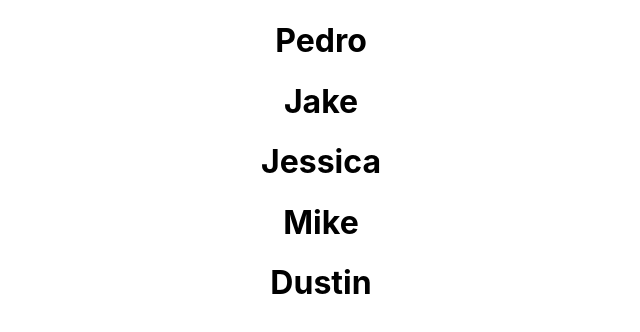
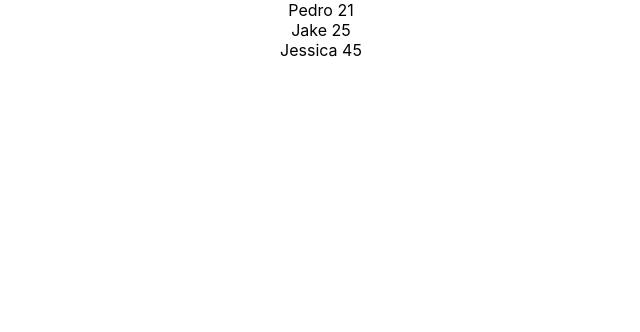
Before and after one commit to KyiPhyuKhant/react-app, a React (Create React App) app: page / in a window 1280 px wide. Shown: the top 332 px of the page, without its empty margins (319-959 px from the left). Built offline with nearby package versions, Linux system fonts and the light colour scheme.

Commit message:
created user js and imported

```diff
--- a/src/App.js
+++ b/src/App.js
@@ -1,15 +1,22 @@
 
 import './App.css';
+import { User } from './User.js';
 
 function App() {
-  const names = ["Pedro", "Jake", "Jessica", "Mike", "Dustin"];
+  const users = [
+    { name: "Pedro", age: 21 },
+    { name: "Jake", age: 25 },
+    { name: "Jessica", age: 45 },
+  ];
   return (
     <div className='App'>
-      {names.map((name, key) => {
-        return <h1 key={key}>{name}</h1>
+      {users.map((user, key) => {
+        return <User name={user.name} age={user.age} />;
       })}
     </div>
   );
 }
 
+
+
 export default App;
--- /dev/null
+++ b/src/User.js
@@ -0,0 +1,7 @@
+export const User = (props) => {
+    return (
+      <div>
+        {props.name} {props.age}
+      </div>
+    );
+  }
```
